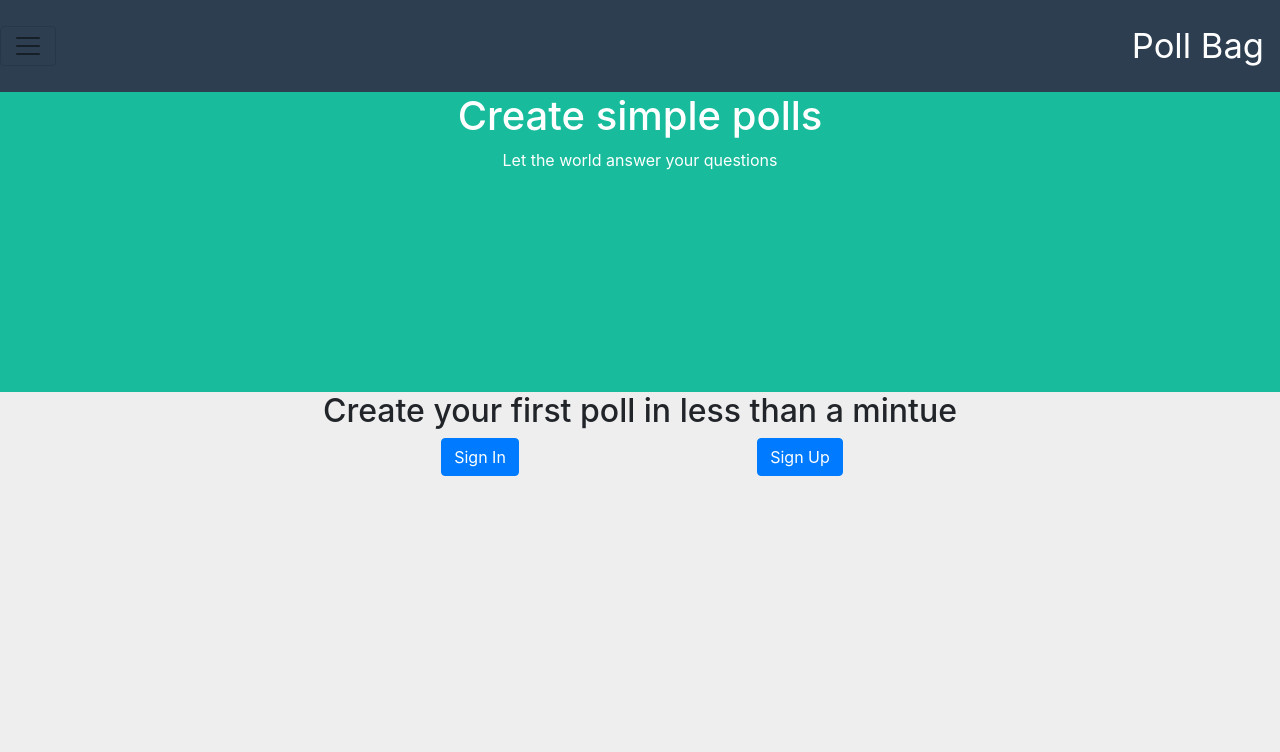
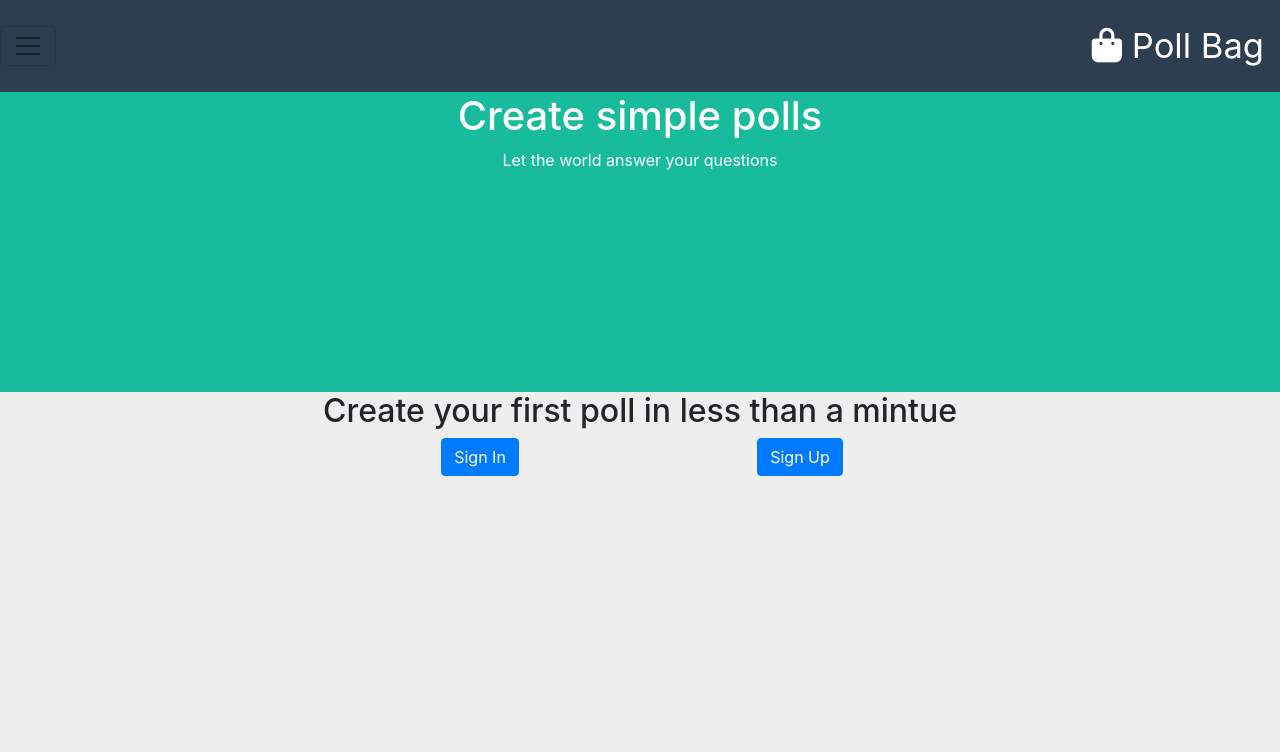
Before and after one commit to funcodin/social-poll-webapp, an Angular app in the folder poll-webapp/: page / in a window 1280 px wide. Shown: the top 752 px of the page. Built offline with nearby package versions, Linux system fonts and the light colour scheme; grey boxes are pictures that could not be loaded.

Commit message:
Added icons

```diff
--- a/poll-webapp/src/app/components/shared/topnav/topnav.component.html
+++ b/poll-webapp/src/app/components/shared/topnav/topnav.component.html
@@ -3,7 +3,11 @@
     <span class="navbar-toggler-icon"></span>
   </button>
 
-  <a class="navbar-brand" routerLink="/">Poll Bag</a>
+  <a class="navbar-brand" routerLink="/">
+    <i class="fa fa-shopping-bag">
+    </i>
+    Poll Bag
+  </a>
   <div class="collapse navbar-collapse navbar-align-left">
     <ul class="navbar-nav navbar-right">
 
@@ -17,29 +21,29 @@
       </li>
       <li  class="nav-item" routerLinkActive="active">
         <a class="nav-link" routerLink="/login">
-          <span class="glyphicon glyphicon-log-in">
-          </span>
+          <i class="fa fa-sign-in">
+          </i>
            Log In
          </a>
       </li>
       <li  class="nav-item" routerLinkActive="active">
         <a class="nav-link" routerLink="/signup">
-          <span class="glyphicon glyphicon-user">
-          </span>
+          <i class="fa fa-rocket">
+          </i>
            Sign Up
          </a>
       </li>
       <li  class="nav-item" routerLinkActive="active">
         <a class="nav-link" routerLink="/contact">
-          <span class="glyphicon glyphicon-phone-alt">
-          </span>
+          <i class="fa fa-phone">
+          </i>
             Contact Us
           </a>
       </li>
       <li  class="nav-item" routerLinkActive="active">
         <a class="nav-link" routerLink="/about">
-          <span class="glyphicon glyphicon-info-sign">
-          </span>
+          <i class="fa fa-info">
+          </i>
            About Us
          </a>
       </li>
--- a/poll-webapp/src/index.html
+++ b/poll-webapp/src/index.html
@@ -10,5 +10,6 @@
 </head>
 <body>
   <app-root>Loading...</app-root>
+  <script src="https://use.fontawesome.com/39f2b66e16.js"></script>
 </body>
 </html>
```
